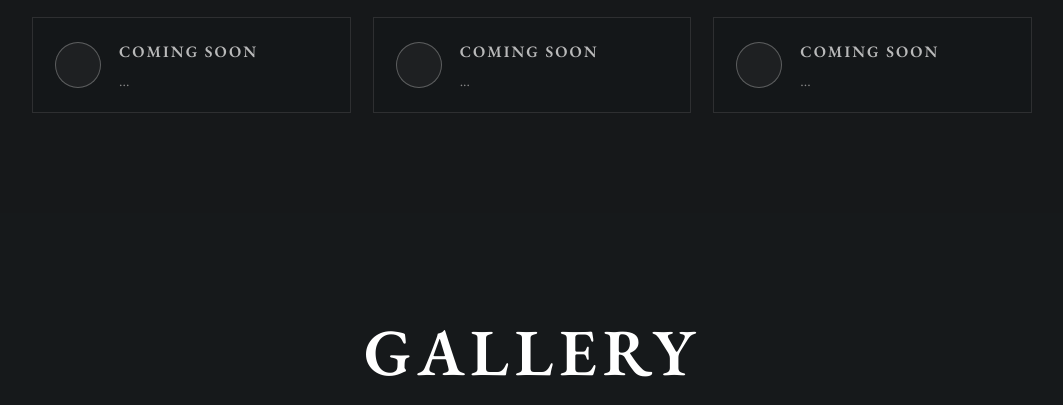
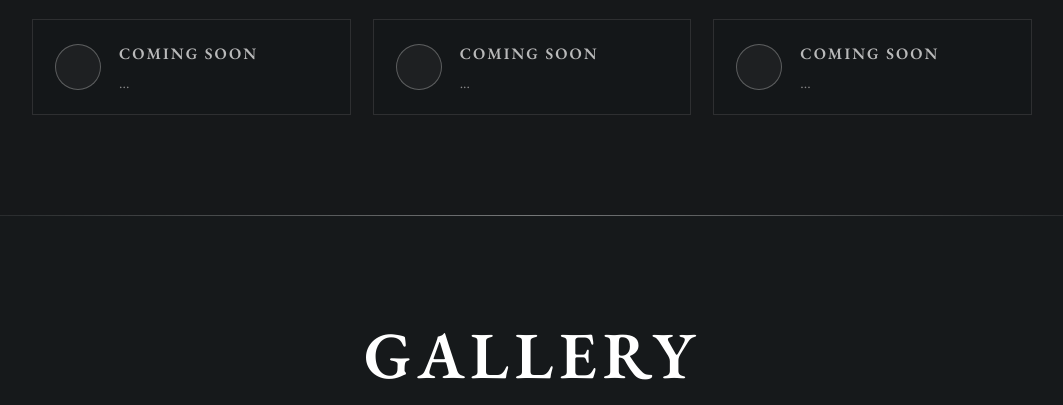
Before and after one commit to arveorn/arveorn, a plain HTML site: page index.html in a window 1280 px wide. Shown: the part 2392-2797 px from the top of the page, without its empty margins (108-1171 px from the left). Drawn offline with nearby package versions, Linux system fonts and the light colour scheme.

Commit message:
Update css.css

```diff
--- a/css.css
+++ b/css.css
@@ -558,3 +558,10 @@ img { max-width: 100%; display: block; }
     .lightbox-media img { max-height: 42vh; }
     .btn-more { padding: 12px 32px; letter-spacing: 3px; font-size: 13px; }
 }
+.section-divider {
+    height: 1px;
+    width: 100%;
+    background: linear-gradient(90deg, transparent, rgba(255, 255, 255, 0.4), transparent);
+    position: relative;
+    z-index: 10;
+}
```
